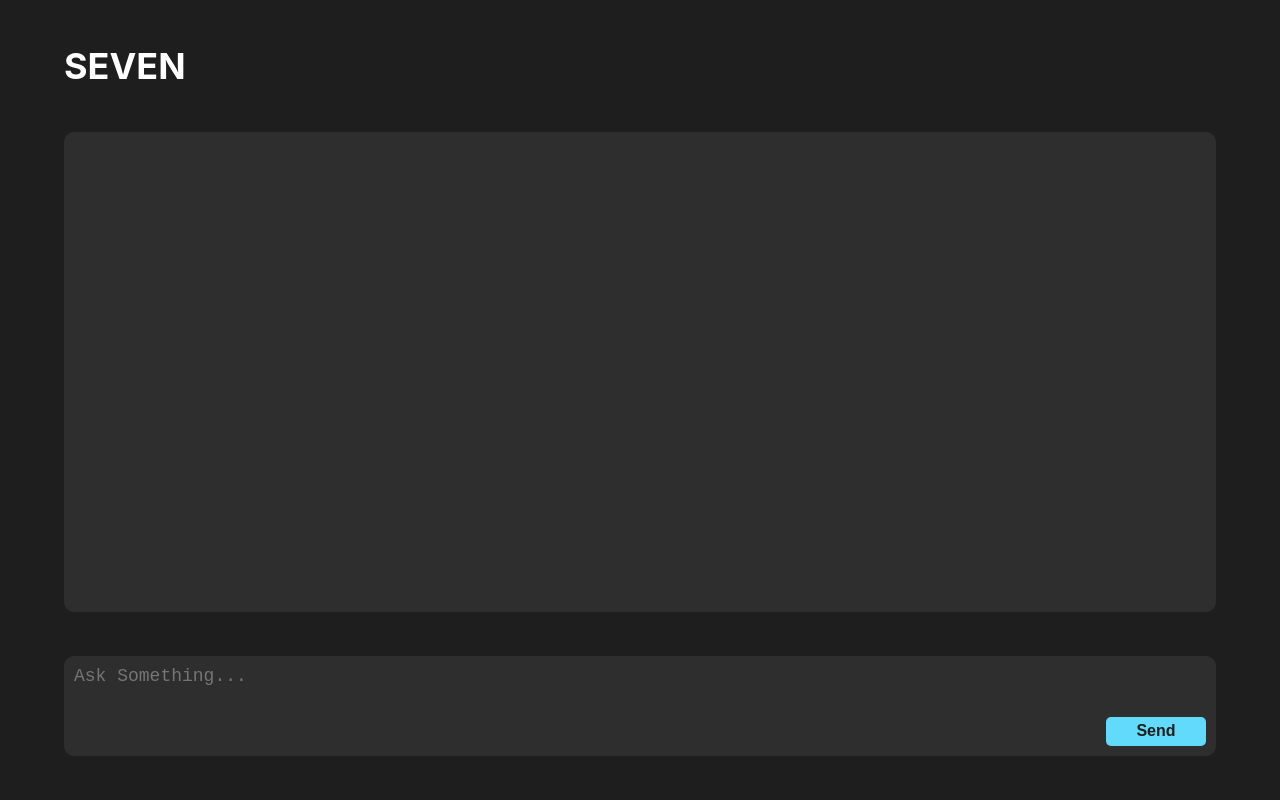
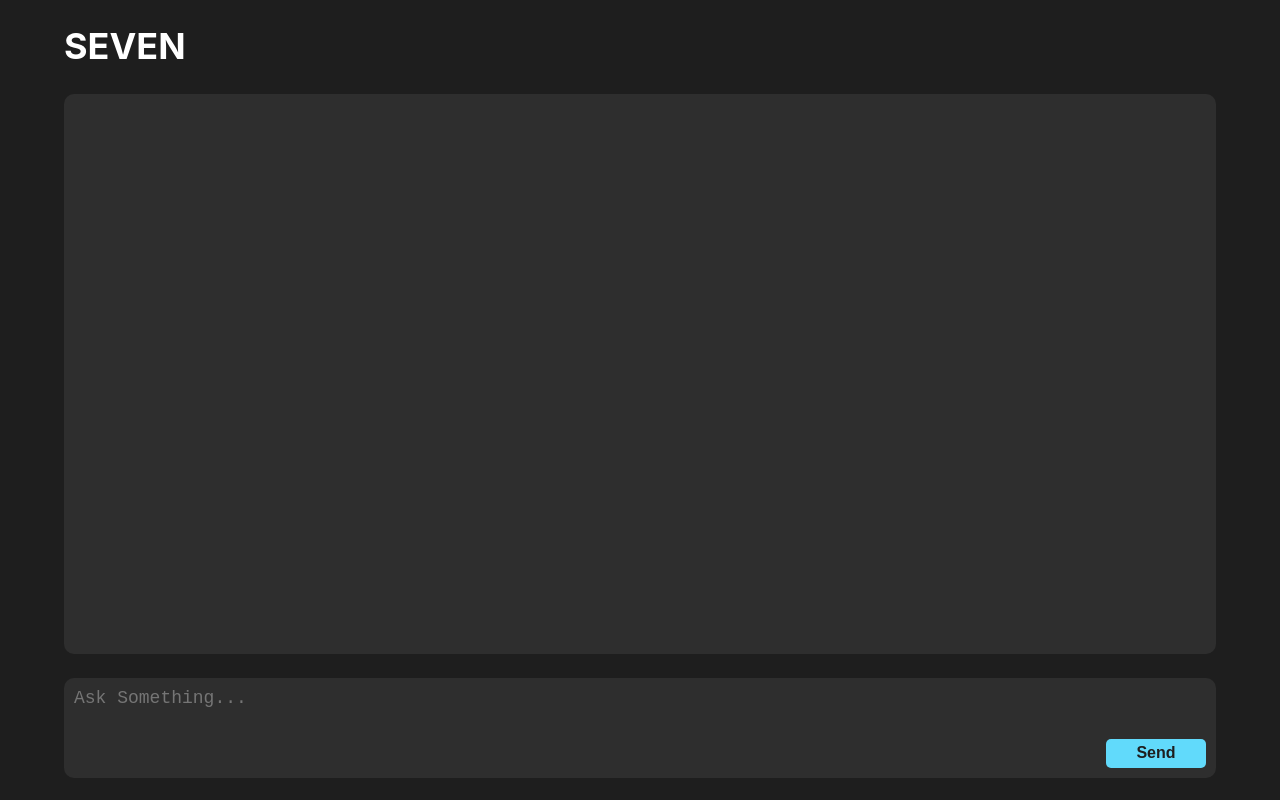
Before and after one commit to SatveerSingh777/Sevenven, a React (Create React App) app in the folder frontend/: page / in a window 1280 px wide. Built offline with nearby package versions, Linux system fonts and the light colour scheme.

Commit message:
add ui spacing

```diff
--- a/frontend/src/Components/Chatbox/style.css
+++ b/frontend/src/Components/Chatbox/style.css
@@ -20,6 +20,9 @@
 .head {
     width: 90%;
     display: flex;
+    height: fit-content;
+    /* border:2px solid #44475a; */
+    margin:2px;
 }
 
 h1 {
@@ -32,7 +35,7 @@ h1 {
    ────────────────────────────────────────────────────────────── */
 .chat-box {
     width: 90%;
-    height: 60vh;
+    height: 70vh;
     background-color: #2e2e2e;
     border-radius: 10px;
     display: flex;
@@ -43,6 +46,7 @@ h1 {
     overflow-y: auto;
     gap: 10px;
     scroll-behavior: smooth;
+    margin: 2px;
 }
 
 /* Base message layout */
@@ -56,6 +60,7 @@ h1 {
     line-height: 1.5;
     overflow-wrap: break-word; /* Modern standard alternative to word-wrap */
     word-break: break-word;
+    margin:2px;
 }
 
 /* User messages — right side */
```
Also changed, not shown: 1 other file (tests, documents, lock files or other folders).
